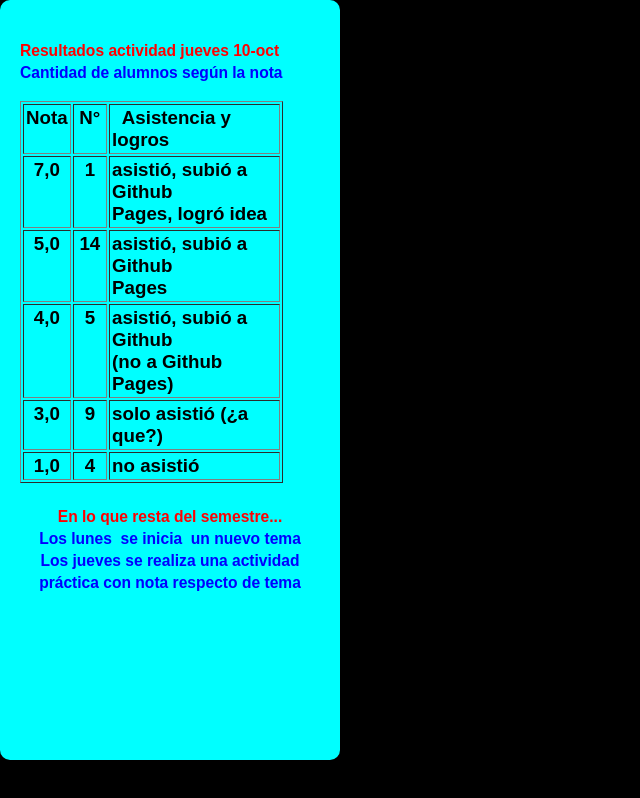
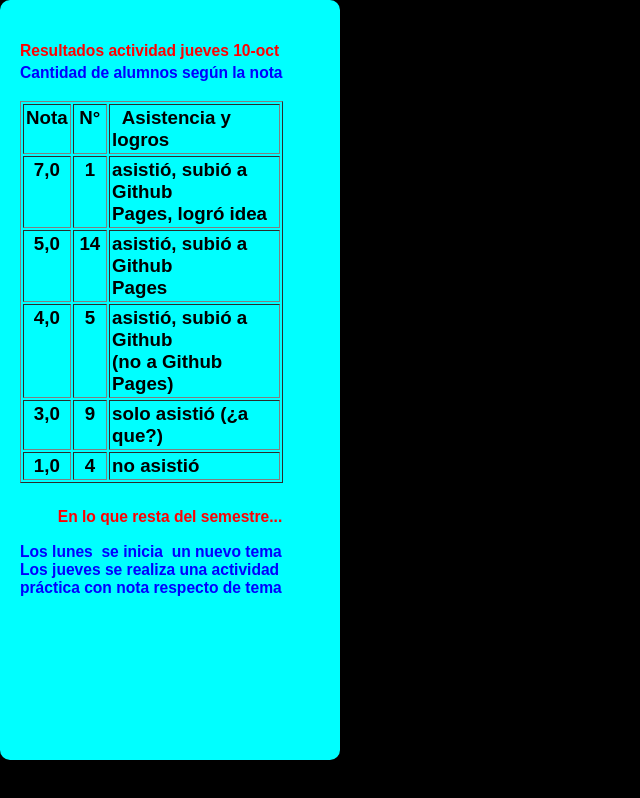
Before and after one commit to gmcon/notifica, a website: page index.html in a window 1280 px wide. Shown: the whole page, without its empty margins (0-640 px from the left). Drawn offline with Linux system fonts and the light colour scheme.

Commit message:
Update index.html

```diff
--- a/index.html
+++ b/index.html
@@ -83,6 +83,7 @@ asistió
 <font color="red">
 En lo que resta del semestre...                 <br>
 <font color="blue">
+<p style="text-align: left;">
 Los lunes&nbsp; se inicia&nbsp; un nuevo tema   <br>
 Los jueves se realiza una actividad             <br>
 práctica con nota respecto de tema
```
